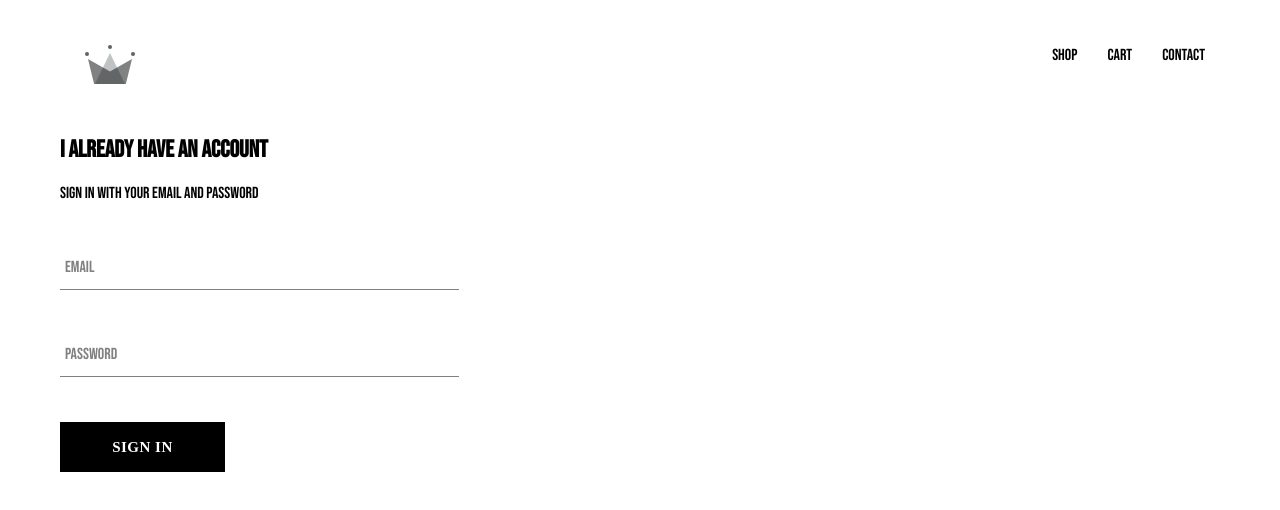
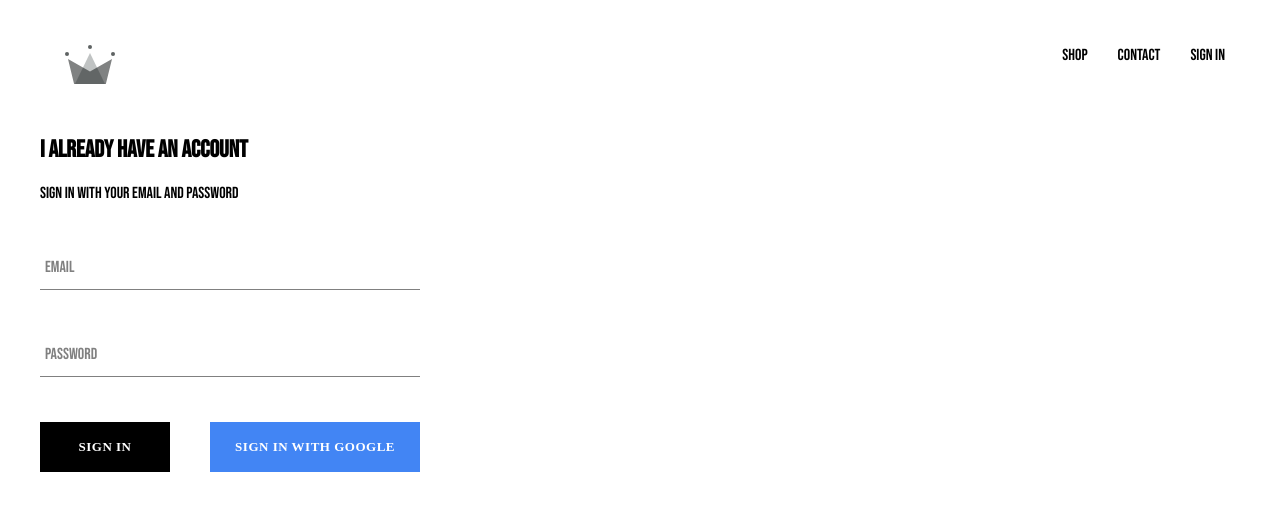
Before and after one commit to ezescigo/ecommerce-app, a React (Create React App) app: page /signin in a window 1280 px wide. Shown: the top 510 px of the page. Built offline with nearby package versions, Linux system fonts and the light colour scheme; no server answers; a web font is replaced by a local one.

Commit message:
Added firebase for authentication, custom google sign in button, sign in and sign out button in header

```diff
--- a/package.json
+++ b/package.json
@@ -6,6 +6,7 @@
     "@testing-library/jest-dom": "^4.2.4",
     "@testing-library/react": "^9.5.0",
     "@testing-library/user-event": "^7.2.1",
+    "firebase": "^7.22.1",
     "node-sass": "^4.14.1",
     "react": "^16.13.1",
     "react-dom": "^16.13.1",
--- a/src/App.css
+++ b/src/App.css
@@ -1,6 +1,6 @@
 body {
   font-family: 'Bebas Neue';
-  padding: 20px 60px;
+  padding: 20px 40px;
 }
 
 /* To avoid purple/marked <Link> */
@@ -8,3 +8,7 @@
   text-decoration: none;
   color: black;
 }
+
+* {
+  box-sizing: border-box;
+}
--- a/src/App.js
+++ b/src/App.js
@@ -8,11 +8,34 @@
 import SignInAndSignUpPage from './pages/sign-in-and-sign-up/sign-in-and-sign-up.component';
 import Header from './components/header/header.component';
 
+import { auth } from './firebase/firebase.utils';
 
-function App() {
+class App extends React.Component {
+    constructor() {
+        super();
+
+        this.state = {
+            currentUser: null
+        }
+    }
+
+    unsubscribeFromAuth = null;
+
+    componentDidMount() {
+        this.unsubscribeFromAuth = auth.onAuthStateChanged(user => {
+            this.setState({ currentUser: user });
+            console.log(user);
+        });
+    }
+
+    componentWillUnmount() {
+        this.unsubscribeFromAuth();
+    }
+
+    render() {
         return(
             <div>
-        <Header />
+                <Header currentUser={this.state.currentUser} />
                 <Switch>
                     <Route exact path='/' component={HomePage} />
                     <Route path='/shop' component={ShopPage} />
@@ -22,4 +45,6 @@
             )
     }
 
+}
+
 export default App;
--- a/src/components/custom-button/custom-button.component.jsx
+++ b/src/components/custom-button/custom-button.component.jsx
@@ -2,8 +2,12 @@
 
 import './custom-button.styles.scss';
 
-const CustomButton = ({ children, ...otherProps }) => (
-    <button className='custom-button' {...otherProps}>
+const CustomButton = ({ children, isGoogleSignIn, ...otherProps }) => (
+    <button
+        className=
+        {`${isGoogleSignIn ? 'google-sign-in' : ''} custom-button`}
+        {...otherProps}
+    >
         {children}
     </button>
 );
--- a/src/components/custom-button/custom-button.styles.scss
+++ b/src/components/custom-button/custom-button.styles.scss
@@ -1,11 +1,11 @@
 .custom-button {
-    min-width: 165px;
+    min-width: 130px;
     width: auto;
     height: 50px;
     letter-spacing: 0.5px;
     line-height: 50px;
-    padding: 0 35px 0 35px;
-    font-size: 15px;
+    padding: 0 25px 0 25px;
+    font-size: 13px;
     background-color: black;
     color: white;
     text-transform: uppercase;
@@ -19,4 +19,14 @@
       color: black;
       border: 1px solid black;
     }
+
+    &.google-sign-in {
+      background-color: #4285f4; // Google blue
+      color: white;
+
+      &:hover {
+        background-color: #357ae8;
+        border: none;
+      }
+    }
   }
--- a/src/components/header/header.component.jsx
+++ b/src/components/header/header.component.jsx
@@ -1,11 +1,13 @@
 import React from 'react';
 import { Link } from 'react-router-dom';
+
+import { auth } from '../../firebase/firebase.utils';
 
 import { ReactComponent as Logo } from '../../assets/logo.svg';
 
 import './header.styles.scss';
 
-const Header = () => (
+const Header = ( { currentUser } ) => (
     <div className='header'>
         <Link className='logo-container' to="/">
             <Logo className='logo' />
@@ -15,12 +17,17 @@
                 SHOP
             </Link>
             <Link className='option' to='/shop'>
-                CART
-            </Link>
-            <Link className='option' to='/shop'>
                 CONTACT
             </Link>
-
+            { currentUser ? (
+                <div className='option' onClick={() => auth.signOut()}>
+                    SIGN OUT
+                </div>
+            ) : (
+                <Link className='option' to='/signin'>
+                    SIGN IN
+                </Link>
+            )}
         </div>
     </div>
 );
--- a/src/components/header/header.styles.scss
+++ b/src/components/header/header.styles.scss
@@ -20,6 +20,7 @@
 
       .option {
         padding: 10px 15px;
+        cursor: pointer;
       }
     }
   }
--- a/src/components/sign-in/sign-in.component.jsx
+++ b/src/components/sign-in/sign-in.component.jsx
@@ -2,6 +2,8 @@
 
 import FormInput from '../form-input/form-input.component';
 import CustomButton from '../custom-button/custom-button.component';
+
+import { signInWithGoogle } from '../../firebase/firebase.utils';
 
 import './sign-in.styles.scss';
 
@@ -50,7 +52,10 @@
                         label="password"
                         required
                     />
-                    <CustomButton type="submit">Sign In</CustomButton>
+                    <div className='buttons'>
+                        <CustomButton type="submit"> Sign In </CustomButton>
+                        <CustomButton onClick={signInWithGoogle} isGoogleSignIn> Sign in with Google </CustomButton>
+                    </div>
                 </form>
             </div>
         );
--- a/src/components/sign-in/sign-in.styles.scss
+++ b/src/components/sign-in/sign-in.styles.scss
@@ -1,9 +1,14 @@
 .sign-in {
-    width: 30vw;
+    width: 380px;
     display: flex;
     flex-direction: column;
 
     .title {
         margin: 10px 0;
     }
+
+    .buttons {
+        display: flex;
+        justify-content: space-between;
+    }
 }
--- /dev/null
+++ b/src/firebase/firebase.utils.js
@@ -0,0 +1,26 @@
+import firebase from 'firebase/app';
+import 'firebase/firestore';   // Databse
+import 'firebase/auth';
+
+const config = {
+    apiKey: "AIzaSyBXamL8RYYs_KzKSFU_FIx1I2TRyM0g_nQ",
+    authDomain: "ecommerce-app-db-7683a.firebaseapp.com",
+    databaseURL: "https://ecommerce-app-db-7683a.firebaseio.com",
+    projectId: "ecommerce-app-db-7683a",
+    storageBucket: "ecommerce-app-db-7683a.appspot.com",
+    messagingSenderId: "351978973223",
+    appId: "1:351978973223:web:bc4bbab3b17cc1ce4d4602",
+    measurementId: "G-8TL9KFRZ1G"
+  };
+
+  firebase.initializeApp(config);
+
+  export const auth = firebase.auth();
+  export const firestore = firebase.firestore();
+
+  // Google Authentication Utility
+  const provider = new firebase.auth.GoogleAuthProvider();
+  provider.setCustomParameters({ prompt: 'select_account' }); // Triggers Google Pop Up whenever we use GoogleAuthProvider for authentication and sign in.
+  export const signInWithGoogle = () => auth.signInWithPopup(provider); // To use Google's Sign In Pop Up.
+
+  export default firebase;
```
Also changed, not shown: 1 other file (tests, documents, lock files or other folders). Lines whose indentation alone changed are shown as unchanged.
